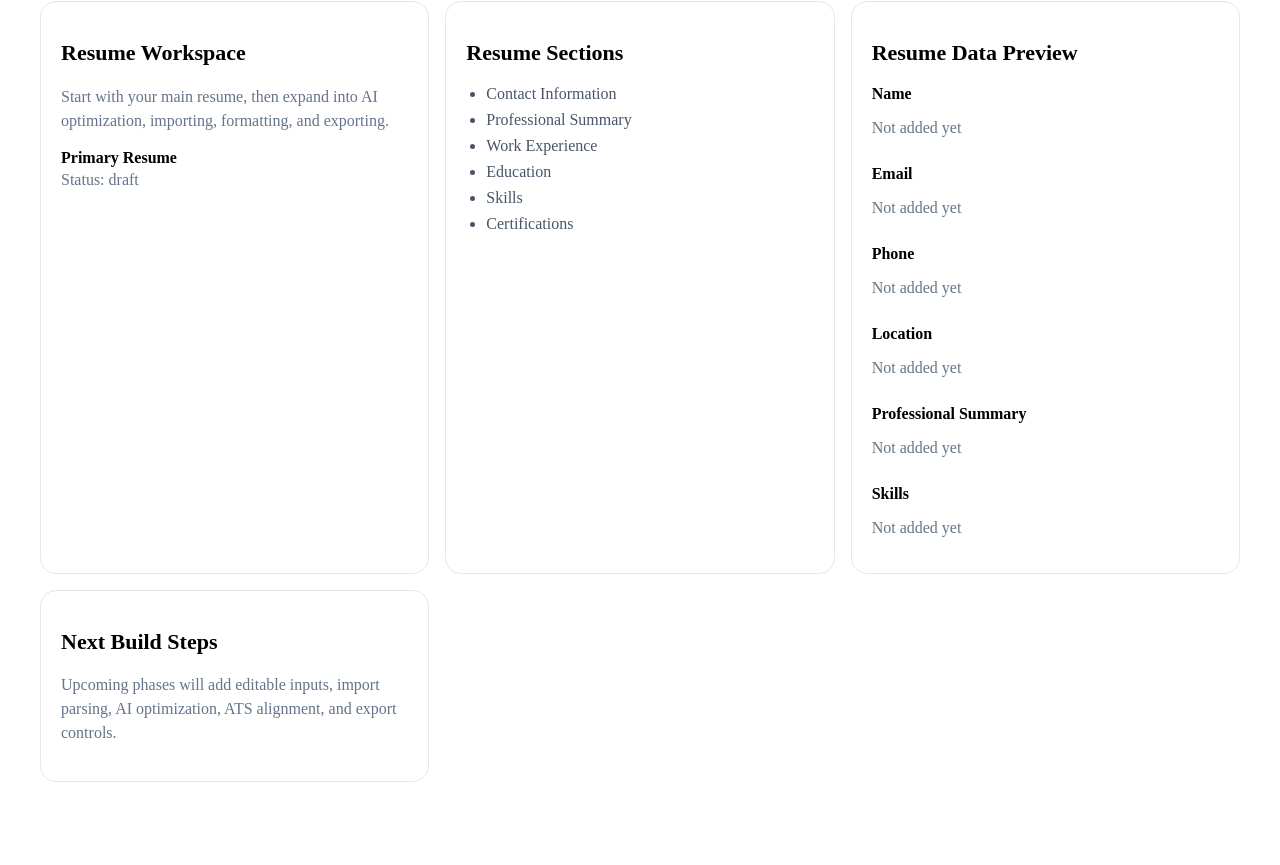
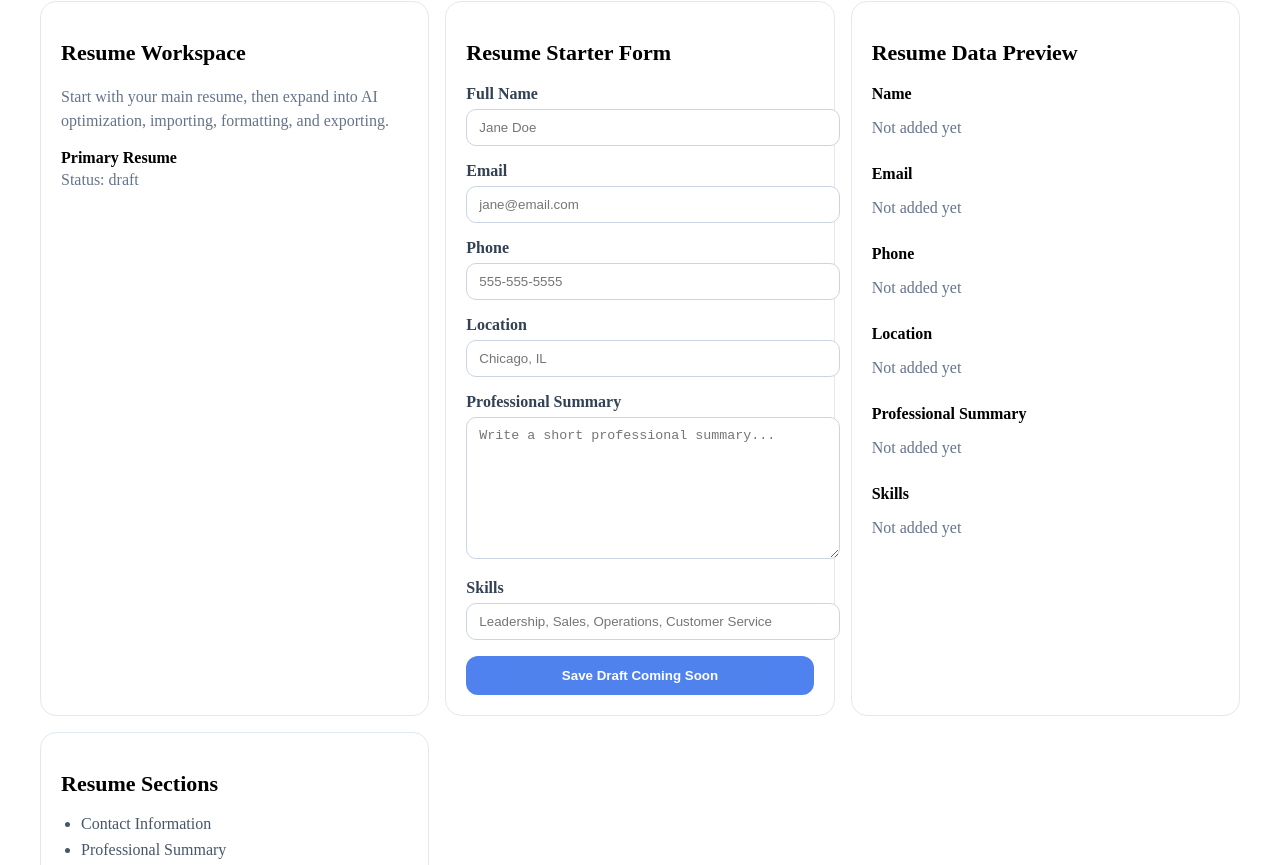
Before and after one commit to mike41192/Crestpoint-solutions-modular-v2, a Next.js app: page /dashboard/resume in a window 1280 px wide. Shown: the part 635-1500 px from the top of the page. Before the commit the page ends 1457 px from the top, so only its background shows below. Built offline with nearby package versions, Linux system fonts and the light colour scheme.

Commit message:
Phase 108: add resume builder starter form

```diff
--- a/src/app/dashboard/resume/page.tsx
+++ b/src/app/dashboard/resume/page.tsx
@@ -2,6 +2,7 @@ import { ModulePageLayout } from "@/components/layout/ModulePageLayout"
 import { SectionCard } from "@/components/layout/SectionCard"
 import { FirstUseTutorial } from "@/components/onboarding/FirstUseTutorial"
 import { ResumeEditorPreview } from "@/components/resume/ResumeEditorPreview"
+import { ResumeStarterForm } from "@/components/resume/ResumeStarterForm"
 import {
   getResumeBuilderPreviewData,
   resumeBuilderSections,
@@ -22,7 +23,7 @@ export default function ResumeDashboardPage() {
         style={{
           display: "grid",
           gap: "16px",
-          gridTemplateColumns: "repeat(auto-fit, minmax(300px, 1fr))",
+          gridTemplateColumns: "repeat(auto-fit, minmax(320px, 1fr))",
           marginTop: "24px",
         }}
       >
@@ -47,19 +48,14 @@ export default function ResumeDashboardPage() {
 
         <SectionCard>
           <h2 style={{ fontSize: "22px", fontWeight: 700 }}>
-            Resume Sections
+            Resume Starter Form
           </h2>
 
-          <ul style={{ marginTop: "12px", paddingLeft: "20px" }}>
-            {resumeBuilderSections.map((section) => (
-              <li
-                key={section}
-                style={{ marginBottom: "8px", color: "#475569" }}
-              >
-                {section}
-              </li>
-            ))}
-          </ul>
+          {primaryResume.data && (
+            <div style={{ marginTop: "16px" }}>
+              <ResumeStarterForm data={primaryResume.data} />
+            </div>
+          )}
         </SectionCard>
 
         <SectionCard>
@@ -76,13 +72,19 @@ export default function ResumeDashboardPage() {
 
         <SectionCard>
           <h2 style={{ fontSize: "22px", fontWeight: 700 }}>
-            Next Build Steps
+            Resume Sections
           </h2>
 
-          <p style={{ marginTop: "8px", color: "#64748b", lineHeight: 1.5 }}>
-            Upcoming phases will add editable inputs, import parsing, AI
-            optimization, ATS alignment, and export controls.
-          </p>
+          <ul style={{ marginTop: "12px", paddingLeft: "20px" }}>
+            {resumeBuilderSections.map((section) => (
+              <li
+                key={section}
+                style={{ marginBottom: "8px", color: "#475569" }}
+              >
+                {section}
+              </li>
+            ))}
+          </ul>
         </SectionCard>
       </section>
     </ModulePageLayout>
--- /dev/null
+++ b/src/components/resume/ResumeStarterForm.tsx
@@ -0,0 +1,111 @@
+import type { ResumeBuilderFormData } from "@/modules/resume-builder"
+
+type ResumeStarterFormProps = {
+  data: ResumeBuilderFormData
+}
+
+const inputStyle = {
+  width: "100%",
+  marginTop: "6px",
+  padding: "10px 12px",
+  border: "1px solid #cbd5e1",
+  borderRadius: "10px",
+}
+
+const labelStyle = {
+  display: "block",
+  fontWeight: 700,
+  color: "#334155",
+}
+
+export function ResumeStarterForm({ data }: ResumeStarterFormProps) {
+  return (
+    <form style={{ display: "grid", gap: "16px" }}>
+      <div>
+        <label style={labelStyle}>
+          Full Name
+          <input
+            style={inputStyle}
+            defaultValue={data.contact.fullName}
+            placeholder="Jane Doe"
+          />
+        </label>
+      </div>
+
+      <div>
+        <label style={labelStyle}>
+          Email
+          <input
+            style={inputStyle}
+            defaultValue={data.contact.email}
+            placeholder="jane@email.com"
+          />
+        </label>
+      </div>
+
+      <div>
+        <label style={labelStyle}>
+          Phone
+          <input
+            style={inputStyle}
+            defaultValue={data.contact.phone}
+            placeholder="555-555-5555"
+          />
+        </label>
+      </div>
+
+      <div>
+        <label style={labelStyle}>
+          Location
+          <input
+            style={inputStyle}
+            defaultValue={data.contact.location}
+            placeholder="Chicago, IL"
+          />
+        </label>
+      </div>
+
+      <div>
+        <label style={labelStyle}>
+          Professional Summary
+          <textarea
+            style={{
+              ...inputStyle,
+              minHeight: "120px",
+              resize: "vertical",
+            }}
+            defaultValue={data.summary}
+            placeholder="Write a short professional summary..."
+          />
+        </label>
+      </div>
+
+      <div>
+        <label style={labelStyle}>
+          Skills
+          <input
+            style={inputStyle}
+            defaultValue={data.skills.join(", ")}
+            placeholder="Leadership, Sales, Operations, Customer Service"
+          />
+        </label>
+      </div>
+
+      <button
+        type="button"
+        style={{
+          border: "0",
+          borderRadius: "12px",
+          padding: "12px 16px",
+          background: "#2563eb",
+          color: "#ffffff",
+          fontWeight: 700,
+          cursor: "not-allowed",
+          opacity: 0.8,
+        }}
+      >
+        Save Draft Coming Soon
+      </button>
+    </form>
+  )
+}
```
